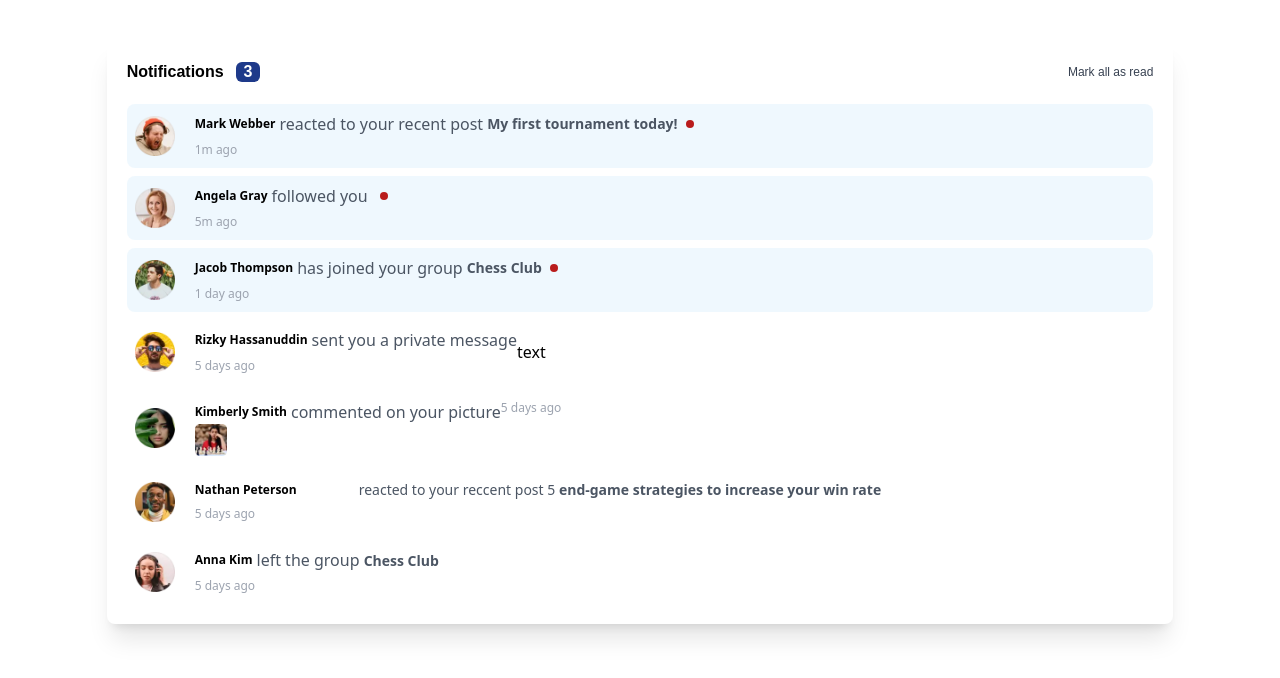
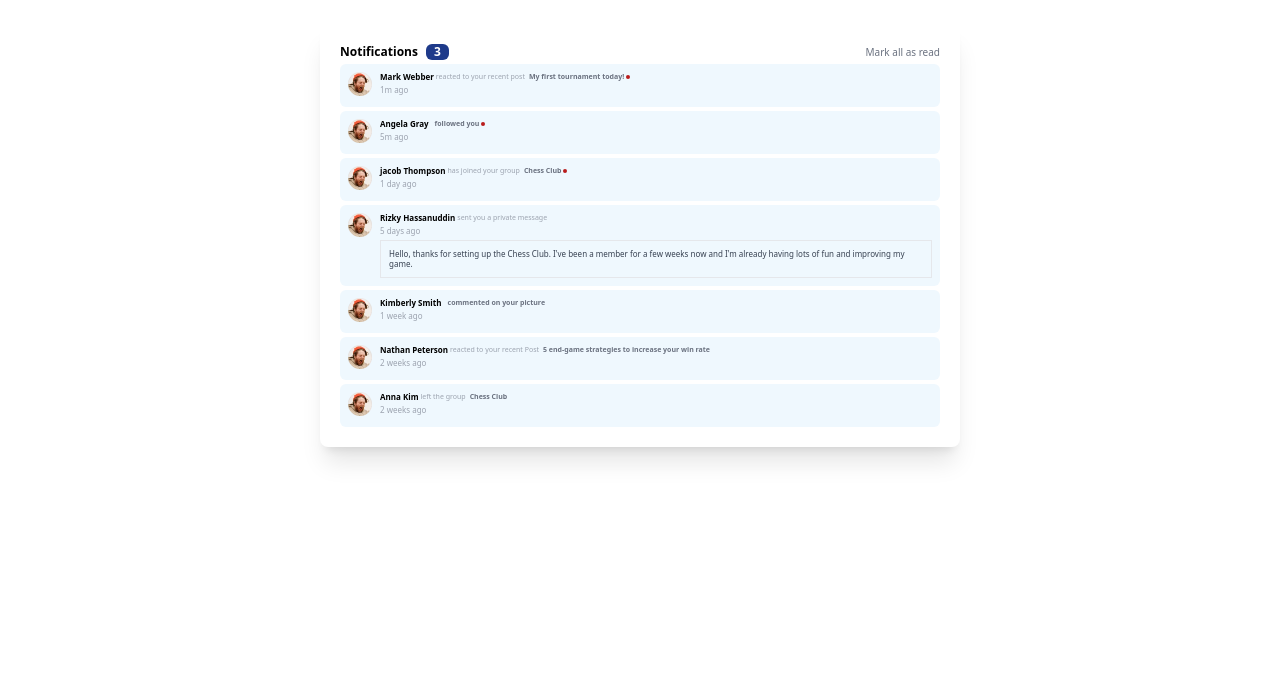
Before and after one commit to othman56/Frontend-Mentor-Notification-page, a React (Vite) app: page / in a window 1280 px wide. Shown: the top 678 px of the page. Built offline with nearby package versions, Linux system fonts and the light colour scheme.

Commit message:
fixing my ui

```diff
--- a/src/Notifications.json
+++ /dev/null
@@ -1,67 +0,0 @@
-{
-  "notifications":[
-    {
-      "id": 1,
-      "name": "Mark Webber",
-      "text": "reacted to your recent post",
-      "post": "My first tournament today!",
-      "isread": false,
-      "time": "1m ago",
-      "Profile Picture":"avatar-angela-gray.webp"
-    },
-    {
-      "id": 2,
-      "name": "Angela Gray",
-      "text": "",
-      "post": "followed you",
-      "isread": false,
-      "time": "5m ago",
-      "Profile Picture":"avatar-angela-gray.webp"
-    },
-    {
-      "id": 3,
-      "name": "jacob Thompson",
-      "text": " has joined your group",
-      "post": "Chess Club",
-      "isread": false,
-      "time": "1 day ag",
-      "Profile Picture":"avatar-angela-gray.webp"
-    },
-    {
-      "id": 4,
-      "name": "Rizky Hassanuddin",
-      "text": "sent you a private message",
-      "post": "",
-      "isread": true,
-      "time": "5 days ago ",
-      "Profile Picture":"avatar-angela-gray.webp"
-    },
-    {
-      "id": 5,
-      "name": "Kimberly Smith",
-      "text": "",
-      "post": " commented on your picture",
-      "isread": true,
-      "time": "1 week ago",
-      "Profile Picture":"avatar-angela-gray.webp"
-    },
-    {
-      "id": 6,
-      "name": "Nathan Peterson",
-      "text": "reacted to your recent Post",
-      "post": "5 end-game strategies to increase your win rate",
-      "isread": true,
-      "time": "2 weeks ago ",
-      "Profile Picture":"avatar-angela-gray.webp"
-    },
-    {
-      "id": 7,
-      "name": "Anna Kim",
-      "text": "left the group",
-      "post": "Chess Club",
-      "isread": true,
-      "time": "2 weeks ago",
-      "Profile Picture":"avatar-angela-gray.webp"
-    }
-  ]
-}
--- a/src/components/NotificationContent.jsx
+++ /dev/null
@@ -1,25 +0,0 @@
-import React from 'react'
-import notifications from "../Notifications.json"
-
-const NotificationContent = ({name, img, text, time, post}) => {
-
-  return (
-
-    <div className='flex items-center mt-2 p-2 bg-sky-100/50 rounded-lg'>
-      <div>
-        <img src={img} alt="Avatar Image" className='size-10 mr-5'/>
-      </div>
-      <div>
-      <div className='flex items-center justify-between w-90'>
-          <h3 className='font-bold hover:cursor-pointer hover:text-blue-700 text-xs'>{name} </h3>
-          <p className='ml-1 text-gray-600'>{text} </p>
-          <p className=' text-gray-600 text-sm font-bold ml-1 hover:cursor-pointer hover:text-blue-700'>{post}</p>
-      <div className='p-1 rounded-xl bg-red-700 w-1 ml-2'/>
-      </div>
-        <span className='text-xs text-gray-400'>{time}</span>
-      </div>
-    </div>
-  )
-}
-
-export default NotificationContent
--- a/src/components/NotificationContents.jsx
+++ b/src/components/NotificationContents.jsx
@@ -1,78 +1,39 @@
 import React from 'react'
-import NotificationContent from './NotificationContent'
 import AvatarMark from '../assets/avatar-mark-webber.webp'
-import AvatarAngela from '../assets/avatar-angela-gray.webp'
-import AvatarJacob from '../assets/avatar-jacob-thompson.webp'
-import AvatarRizky from '../assets/avatar-rizky-hasanuddin.webp'
-import AvatarKimberly from '../assets/avatar-kimberly-smith.webp'
-import AvatarNathan from '../assets/avatar-nathan-peterson.webp'
-import AvatarAnna from '../assets/avatar-anna-kim.webp'
-import CommentedPicture from "../assets/image-chess.webp"
+import { notifications } from '../Constants'
+
 
 const NotificationContents = () => {
   return (
-    <div className='mt-5'>
-      <NotificationContent name="Mark Webber" img={AvatarMark} text=" reacted to your recent post" post="My first tournament today!" time="1m ago"/>
-      <NotificationContent name="Angela Gray" img={AvatarAngela} text=" followed you" time="5m ago"/>
-      <NotificationContent name="Jacob Thompson" img={AvatarJacob} text="has joined your group" post="Chess Club" time="1 day ago"/>
-
-      <div className='flex items-center mt-2 p-2 rounded-lg'>
-        <div>
-          <img src={AvatarRizky} alt="Avatar Image" className='size-10 mr-5'/>
+    <>
+      {notifications.map(({id, name, text, post, image, isRead, msgContent, time}) => {
+        return <div key={id} id={id} className='mt-1'>
+          <div className='flex p-2 gap-2 rounded-md bg-sky-100/50'>
+            <div className='notification_image'><img className='size-6' src={AvatarMark} alt="Profile" /></div>
+            <div className='flex-1 items-center justify-around leading-[10px]'>
+              <div className=''>
+                <p className='flex items-center text-[7px] text-gray-400'>
+                  <span className='text-[8px] font-bold text-black hover:text-blue-700 hover:cursor-pointer mr-[2px]'>
+                    {name} </span>
+                  {text}
+                  <span className='text-[7px] font-bold text-gray-500 hover:cursor-pointer ml-1 hover:text-blue-700'>
+                    {post}
+                  </span>
+                  {isRead === false ? (<div className='size-1 rounded-lg bg-red-700 ml-[2px]' />) : null}
+                </p>
+              </div>
+              <div>
+                <span className='text-[8px] text-gray-400'>{time}</span>
+              </div>
+              <div className='mt-1'>
+                {msgContent && (<p className='text-[8px] text-gray-700 border p-2 hover:cursor-pointer'>{msgContent}</p>)}
+              </div>
+            </div>
+          </div>
         </div>
-        <div>
-        <div className='flex items-center justify-between w-50'>
-            <h3 className='font-bold hover:cursor-pointer hover:text-blue-700 text-xs'>Rizky Hassanuddin</h3>
-            <p className='ml-1 text-gray-600'> sent you a private message</p>
-        </div>
-          <span className='text-xs text-gray-400'>5 days ago</span>
-        </div>
-        <span className='flex-1 align-bottom w-50 bd'>text</span>
-    </div>
-
-    <div className='flex flex-column items-center mt-2 p-2 rounded-lg'>
-      <div>
-        <img src={AvatarKimberly} alt="Avatar Image" className='size-10 mr-5'/>
-      </div>
-      <div className=' flex justify-between '>
-      <div className='flex-1 items-center justify-between w-90'>
-        <div className='flex items-center justify-between w-50'>
-            <h3 className='font-bold hover:cursor-pointer hover:text-blue-700 text-xs'>Kimberly Smith</h3>
-            <p className='ml-1 text-gray-600'> commented on your picture</p>
-        </div>
-          <img className='size-8' src={CommentedPicture} alt="commented picture" />
-      </div>
-        <span className='text-xs text-gray-400'>5 days ago</span>
-      </div>
-    </div>
-
-    <div className='flex items-center mt-2 p-2 rounded-lg'>
-      <div>
-        <img src={AvatarNathan} alt="Avatar Image" className='size-10 mr-5'/>
-      </div>
-      <div>
-      <div className='flex items-center justify-between w-50'>
-          <h3 className='font-bold hover:cursor-pointer hover:text-blue-700 text-xs w-40'>Nathan Peterson</h3>
-          <p className='ml-1 text-gray-600 text-sm'> reacted to your reccent post 5 <b>end-game strategies to increase your win rate</b></p>
-      </div>
-        <span className='text-xs text-gray-400'>5 days ago</span>
-      </div>
-    </div>
-
-
-    <div className='flex items-center mt-2 p-2 rounded-lg'>
-      <div>
-        <img src={AvatarAnna} alt="Avatar Image" className='size-10 mr-5'/>
-      </div>
-      <div>
-      <div className='flex items-center justify-between w-90'>
-          <h3 className='font-bold hover:cursor-pointer hover:text-blue-700 text-xs'>Anna Kim</h3>
-          <p className='ml-1 text-gray-600'> left the group <b className='font-bold hover:cursor-pointer hover:text-blue-700 text-sm'>Chess Club</b> </p>
-      </div>
-        <span className='text-xs text-gray-400'>5 days ago</span>
-      </div>
-    </div>
-    </div>
+      }
+      )}
+    </>
   )
 }
 
--- a/src/components/NotificationHeader.jsx
+++ b/src/components/NotificationHeader.jsx
@@ -1,27 +1,24 @@
 import React, { useState } from 'react'
-import notifications from "../Notifications.json"
 
 const NotificationHeader = () => {
-
   const [NotificationCount, setNotificationCount] = useState(3);
-  console.log(notifications)
   const handleSetNotification = () => {
     if ( NotificationCount > 1) {
       setNotificationCount(0)
+    }}
 
-    }}
   return (
-    <div className='flex justify-between items-center font-plus-jakarta-Sans'>
+    <div className='flex justify-between items-center'>
 
       <div className='flex justify-between items-center'>
-        <h2 className='font-bold'>Notifications</h2>
-        <p className='bg-blue-900 font-bold font-jakarta-Sans text-white flex items-center ml-3 p-2 text-1xl rounded-md h-5'>
+        <h3 className='font-bold text-xs'>Notifications</h3>
+        <p className='bg-blue-900 font-bold text-white flex items-center ml-2 p-2 text-xs rounded-md h-2'>
           {NotificationCount}
         </p>
       </div>
 
       <div>
-        <h3 onClick={() => handleSetNotification()} className='flex text-xs text-gray-700 hover:cursor-pointer'>Mark all as read</h3>
+        <h4 onClick={() => handleSetNotification()} className='flex text-[10px] text-gray-500 hover:cursor-pointer'>Mark all as read</h4>
       </div>
     </div>
   )
--- a/src/components/NotificationWrapper.jsx
+++ b/src/components/NotificationWrapper.jsx
@@ -1,12 +1,15 @@
 import React from 'react'
 import NotificationHeader from './NotificationHeader'
 import NotificationContents from './NotificationContents'
+import {notifications } from '../Constants'
+
 
 const NotificationWrapper = () => {
+  const {id, name, text, post, msgContent, image, time} = notifications
   return (
-    <div  className='bg-white shadow-xl rounded-lg mt-10 p-5 w-5/6'>
+    <div  className='bg-white shadow-xl rounded-lg mt-6 p-5  w-6/12'>
       <NotificationHeader />
-      <NotificationContents />
+      <NotificationContents id={id} name={name} text={text} post={post} msgContent={msgContent} image={image} time={time}/>
     </div>
   )
 }
--- /dev/null
+++ b/src/constants.js
@@ -0,0 +1,78 @@
+ import AvatarMark from './assets/avatar-mark-webber.webp'
+ import AvatarAngela from './assets/avatar-angela-gray.webp'
+ import AvatarJacob from './assets/avatar-jacob-thompson.webp'
+ import AvatarRizky from './assets/avatar-rizky-hasanuddin.webp'
+ import AvatarKimberly from './assets/avatar-kimberly-smith.webp'
+ import AvatarNathan from './assets/avatar-nathan-peterson.webp'
+ import AvatarAnna from './assets/avatar-anna-kim.webp'
+ import CommentedPicture from "./assets/image-chess.webp"
+
+
+ console.log(AvatarAngela,AvatarMark)
+ export const notifications =
+  [
+    {
+      "id": 1,
+      "name": "Mark Webber",
+      "text": "reacted to your recent post",
+      "post": "My first tournament today!",
+      "isRead": false,
+      "time": "1m ago",
+      "image": AvatarMark
+    },
+    {
+      "id": 2,
+      "name": "Angela Gray",
+      "text": "",
+      "post": "followed you",
+      "isRead": false,
+      "time": "5m ago",
+      "image": AvatarAngela
+    },
+    {
+      "id": 3,
+      "name": "jacob Thompson",
+      "text": " has joined your group",
+      "post": "Chess Club",
+      "isRead": false,
+      "time": "1 day ago",
+      "image": AvatarJacob
+    },
+    {
+      "id": 4,
+      "name": "Rizky Hassanuddin",
+      "text": "sent you a private message",
+      "post": "",
+      "msgContent":" Hello, thanks for setting up the Chess Club. I've been a member for a few weeks now and I'm already having lots of fun and improving my game.",
+      "isRead": true,
+      "time": "5 days ago ",
+      "image": AvatarRizky
+    },
+    {
+      "id": 5,
+      "name": "Kimberly Smith",
+      "text": "",
+      "post": " commented on your picture",
+      "isRead": true,
+      "time": "1 week ago",
+      "image": AvatarKimberly
+    },
+    {
+      "id": 6,
+      "name": "Nathan Peterson",
+      "text": "reacted to your recent Post",
+      "post": "5 end-game strategies to increase your win rate",
+      "isRead": true,
+      "time": "2 weeks ago",
+      "image": AvatarNathan
+    },
+    {
+      "id": 7,
+      "name": "Anna Kim",
+      "text": "left the group",
+      "post": "Chess Club",
+      "isRead": true,
+      "time": "2 weeks ago",
+      "image": AvatarAnna
+    }
+  ]
```
